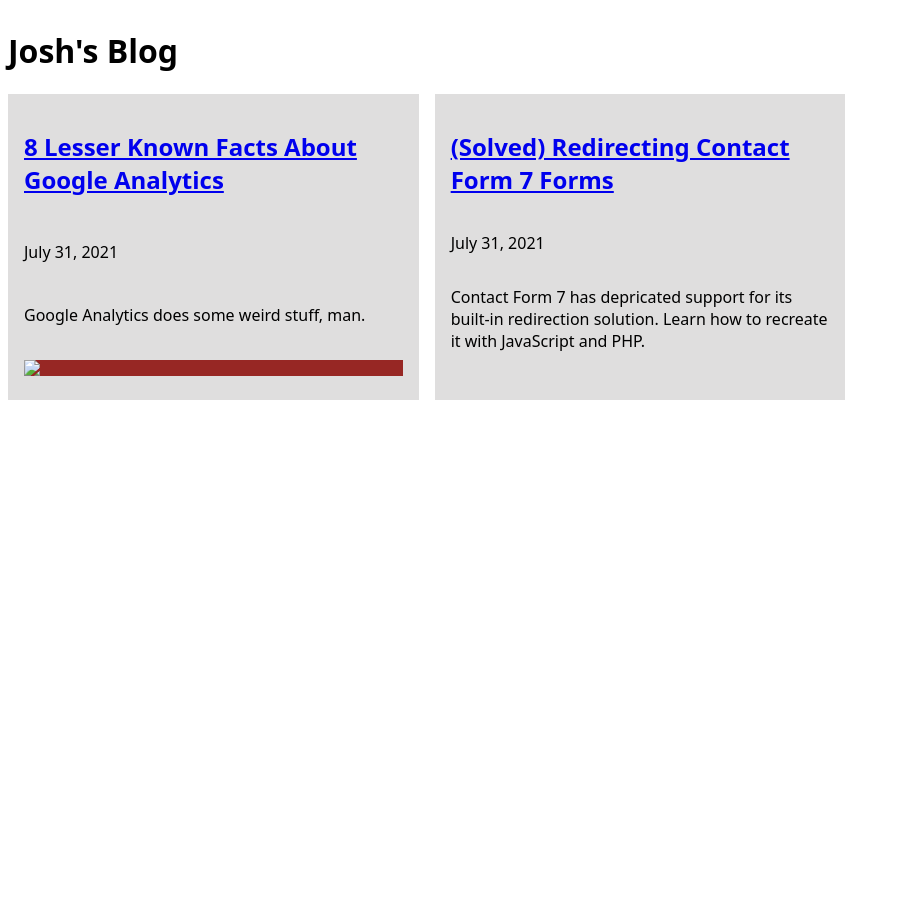
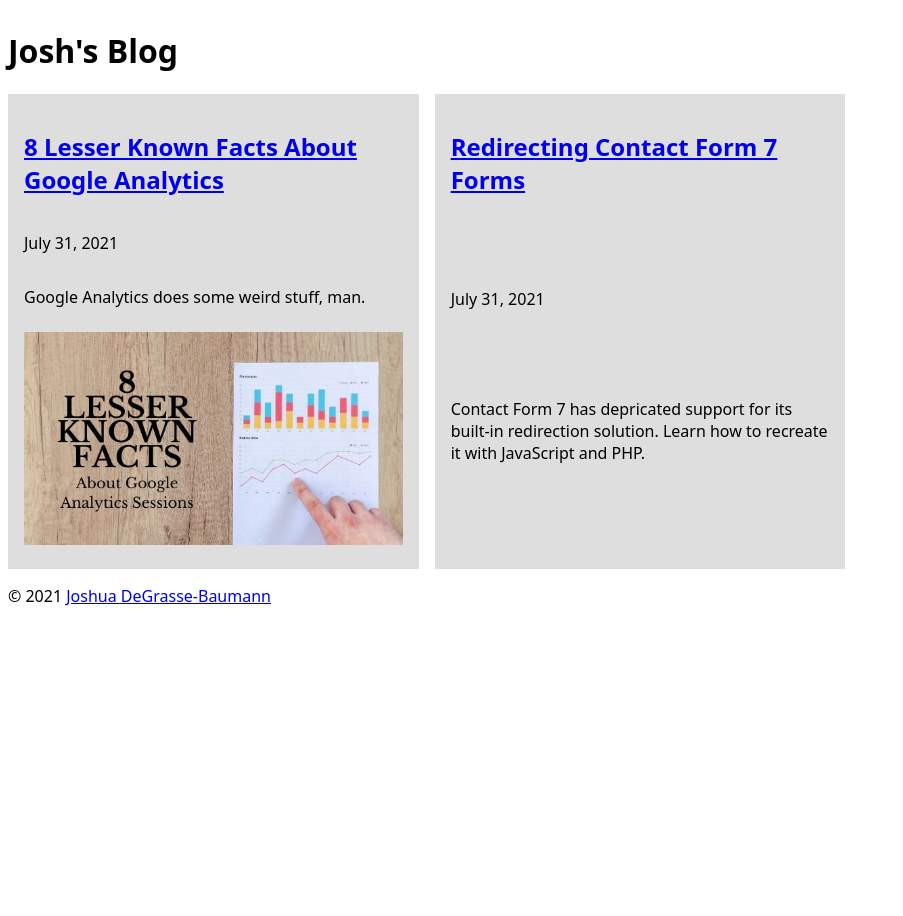
Before and after one commit to jdegbau/jdegbau.github.io, a Jekyll site: the page built from blog.md, in a window 1280 px wide. Shown: the whole page, without its empty margins (0-903 px from the left). Built offline with Jekyll 4.4.1, drawn with Linux system fonts in a browser that asks for light colours.

Commit message:
Added image compression

```diff
--- a/Gemfile
+++ b/Gemfile
@@ -9,3 +9,4 @@
 gem "jekyll", "~> 4.2"
 
 gem 'jekyll-redirect-from'
+gem 'jekyll-compress-images'
--- a/_config.yml
+++ b/_config.yml
@@ -7,6 +7,7 @@
 # Plugins
 plugins:
   - jekyll-redirect-from
+  - jekyll-compress-images
 whitelist:
   - jekyll-redirect-from
 
--- /dev/null
+++ b/_includes/footer.html
@@ -0,0 +1 @@
+<span>&copy; {{ site.time | date: '%Y' }} <a href="/">Joshua DeGrasse-Baumann</a></span>
--- a/_layouts/default.html
+++ b/_layouts/default.html
@@ -3,7 +3,11 @@
   <head>
     <meta name="viewport" content="width=device-width, initial-scale=1">
     <meta charset="utf-8">
+    {% if page.SEO_title %}
+    <title>{{ page.SEO_title }}</title>
+    {% else %}
     <title>{{ page.title }} - {{ site.title }}</title>
+    {% endif %}
     <link rel=“canonical” href={{ site.url }}{{ page.canonical | default: page.url }} />
     <link rel="stylesheet" href="{{ "/assets/css/main.css" | relative_url }}">
     {%if page.featured-image %}<link rel="preload" as="image" href="{{ page.featured-image }}">{% endif %}
@@ -15,7 +19,7 @@
         <h1>{{ page.title }}</h1>
         {{ content }}
       </div> <!-- end .content -->
-      <div id="sidebar"></div> <!-- end #sidebar -->
+      <div id="sidebar">{% include footer.html %}</div> <!-- end #sidebar -->
       <div id="footer"></div> <!-- end #footer -->
     </div> <!-- end .container -->
     <script src="/assets/js/progress-bar.min.js" type="text/javascript"></script>
--- a/_layouts/post.html
+++ b/_layouts/post.html
@@ -4,6 +4,6 @@
 
 <main id=content>
     <p>{{ page.date | date: "%b %-d %Y"}} - Written by {{ page.author }} - {% include read-time.md %}</p>
-    <img id="featured-image" src="{{ page.featured-image }}" alt="{{page.title}}" />
+    <img id="featured-image" src="{{ page.featured_image }}" alt="{{page.title}}" />
     {{ content }}
 </main>
--- a/blog.md
+++ b/blog.md
@@ -9,7 +9,7 @@
     <a href="{{ post.url }}"><h2 class="title">{{ post.title }}</h2></a>
     <p class="date">{{ post.date | date: "%B %e, %Y" }}</p>
     <p class="excerpt">{{ post.excerpt }}</p>
-    <img class="featured-image" src="{{ post.featured-image }}" />
+    <img class="featured-image" src="{{ post.featured_image }}" />
   </div>
 {% endfor %}
 </div> <!-- end #blog-cards -->
```
Also changed, not shown: _posts/2021-07-31-contact-form-7-redirects.md (+3 -4 lines), _posts/2021-07-31-lesser-known-ga-facts.md (+2 -1 lines), Gemfile.lock, assets/img/8-Lesser-Known-Facts-About-Google-Analytics-Sessions.jpg (added).
